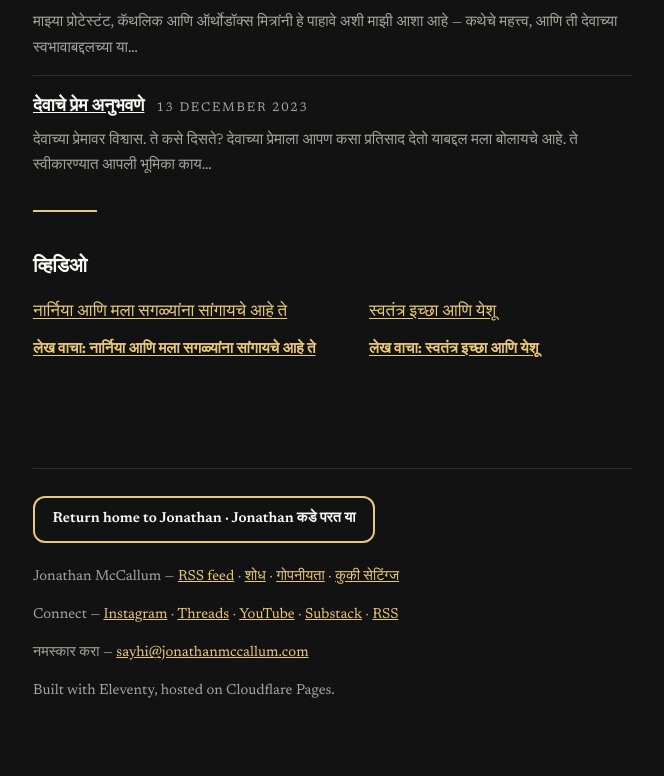
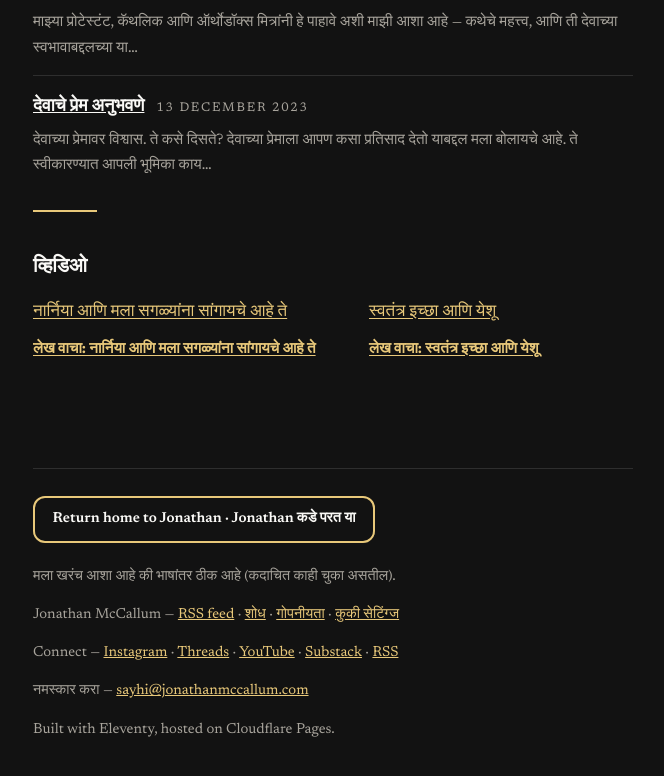
Before and after one commit to streamjonathan/jonathanmccallum-mr, an Eleventy site: page index.njk in a window 1280 px wide. Shown: the part 2022-2798 px from the top of the page, without its empty margins (307-971 px from the left). Built offline with nearby package versions, Linux system fonts and the light colour scheme; Eleventy itself is replaced by a stand-in of ours; files that its build step writes are made by us from their sources; files whose address does not match are found by name.

Commit message:
Add translation disclaimer to footer [mr]

```diff
--- a/_includes/layouts/base.njk
+++ b/_includes/layouts/base.njk
@@ -118,6 +118,7 @@
 </main>
 <footer class="site-footer">
   <p><a class="return-home" href="https://jonathanmccallum.com{{ page.url }}">Return home to Jonathan <span lang="mr">· Jonathan कडे परत या</span></a></p>
+  <p class="translation-note">मला खरंच आशा आहे की भाषांतर ठीक आहे (कदाचित काही चुका असतील).</p>
   <p>{{ site.title }} — <a href="/feed/">RSS feed</a> · <a href="/search/">शोध</a> · <a href="/privacy/">गोपनीयता</a> · <a href="#" id="cookie-settings">कुकी सेटिंग्ज</a></p>
   <p>Connect — <a href="https://www.instagram.com/jonamccallum">Instagram</a> · <a href="https://www.threads.com/@jonamccallum">Threads</a> · <a href="https://www.youtube.com/@Jonathanmccallum1">YouTube</a> · <a href="https://jonamccallum.substack.com">Substack</a> · <a href="/feed/">RSS</a></p>
   <p>नमस्कार करा — <a href="#" data-contact-email data-contact-email-text>मला ईमेल करा</a></p>
```
